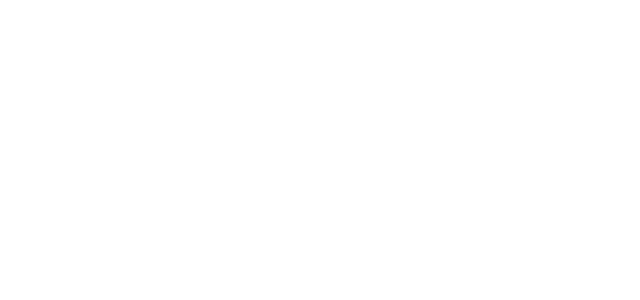
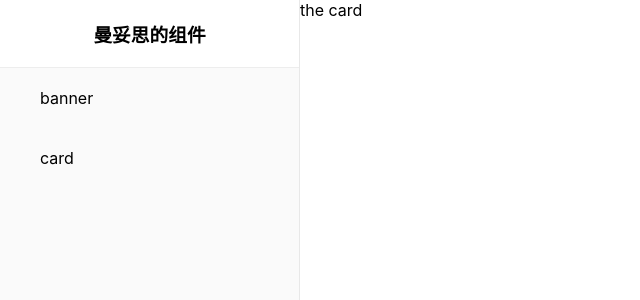
Before and after one commit to Fairfarren/vue-components, a Vue app: page /#/card in a window 1280 px wide. Shown: the top 300 px of the page, without its empty margins (0-640 px from the left). Built offline with nearby package versions, Linux system fonts and the light colour scheme.

Commit message:
搭建模板

```diff
--- a/package.json
+++ b/package.json
@@ -42,6 +42,7 @@
     "friendly-errors-webpack-plugin": "^1.6.1",
     "html-webpack-plugin": "^2.30.1",
     "node-notifier": "^5.1.2",
+    "node-sass": "^4.8.3",
     "optimize-css-assets-webpack-plugin": "^3.2.0",
     "ora": "^1.2.0",
     "portfinder": "^1.0.13",
@@ -49,6 +50,7 @@
     "postcss-loader": "^2.0.8",
     "postcss-url": "^7.2.1",
     "rimraf": "^2.6.0",
+    "sass-loader": "^6.0.7",
     "semver": "^5.3.0",
     "shelljs": "^0.7.6",
     "uglifyjs-webpack-plugin": "^1.1.1",
--- a/src/App.vue
+++ b/src/App.vue
@@ -1,16 +1,24 @@
 <template>
   <div id="app">
-
+    <div class="left">
+      <catalog />
+    </div>
+    <div class="box">
+      <router-view />
+    </div>
   </div>
 </template>
 
 <script>
 export default {
-  name: 'App'
+  name: 'App',
+  components: {
+    catalog: () => import('@/views/catalog.vue')
+  }
 }
 </script>
 
-<style>
+<style lang="scss">
   * {
     margin: 0;
     padding: 0;
@@ -20,5 +28,31 @@ export default {
   }
   a {
     text-decoration: none;
+    color: black;
+  }
+  html {
+    font-family: 'Helvetica Neue For Number','-apple-system','BlinkMacSystemFont','Segoe UI','Roboto','PingFang SC','Hiragino Sans GB','Microsoft YaHei','Helvetica Neue','Helvetica','Arial','sans-serif';
+    // font-family: "Helvetica Neue",Helvetica,Arial,sans-serif;
+    -webkit-font-smoothing: antialiased;
+  }
+  #app {
+    width: 100%;
+    display: flex;
+  }
+  .left {
+    width: 299px;
+    min-height: 100vh;
+    background: {
+      color: #fafafa;
+    }
+    border: {
+      right: 1px solid rgba(0,0,0,.07);
+    }
+  }
+  .box {
+    flex: 1;
+  }
+  .text-center {
+    text-align: center;
   }
 </style>
--- /dev/null
+++ b/src/components/banner/banner.vue
@@ -0,0 +1,11 @@
+<template>
+  <div>
+    the banner
+  </div>
+</template>
+
+<script>
+export default {
+
+}
+</script>
--- /dev/null
+++ b/src/components/card/card.vue
@@ -0,0 +1,11 @@
+<template>
+  <div>
+    the card
+  </div>
+</template>
+
+<script>
+export default {
+
+}
+</script>
--- /dev/null
+++ b/src/components/index.js
@@ -0,0 +1,10 @@
+import banner from '@/components/banner/banner.vue'
+import card from '@/components/card/card'
+
+const theComponents = {
+  install (Vue) {
+    Vue.component('fairfarrenBanner', banner)
+    Vue.component('fairfarrenCard', card)
+  }
+}
+export default theComponents
--- a/src/main.js
+++ b/src/main.js
@@ -3,6 +3,10 @@
 import Vue from 'vue'
 import App from './App'
 import router from './router'
+
+import fairfarren from '@/components/index'
+
+Vue.use(fairfarren)
 
 Vue.config.productionTip = false
 
--- /dev/null
+++ b/src/views/box/bannerView.vue
@@ -0,0 +1,11 @@
+<template>
+  <div>
+    <fairfarrenBanner />
+  </div>
+</template>
+
+<script>
+export default {
+
+}
+</script>
--- /dev/null
+++ b/src/views/box/cardView.vue
@@ -0,0 +1,11 @@
+<template>
+  <div>
+    <fairfarrenCard />
+  </div>
+</template>
+
+<script>
+export default {
+
+}
+</script>
--- /dev/null
+++ b/src/views/catalog.vue
@@ -0,0 +1,58 @@
+<template>
+  <div id="catalog">
+    <div class="text-center">
+      <h3>
+        <a href="https://fairfarren.github.io" target="_blank">曼妥思的组件</a>
+      </h3>
+    </div>
+    <ul>
+      <li v-for="(data, index) in list" :key="index">
+        <router-link :to="data.path">{{ data.text }}</router-link>
+      </li>
+    </ul>
+  </div>
+</template>
+
+<script>
+export default {
+  data () {
+    return {
+      list: [{
+        text: 'banner',
+        path: '/banner'
+      }, {
+        text: 'card',
+        path: '/card'
+      }]
+    }
+  }
+}
+</script>
+
+<style scoped lang="scss">
+  #catalog {
+    >div {
+      box-sizing: border-box;
+      padding: 20px 10px;
+      border: {
+        bottom: 1px solid rgba(0,0,0,.07);
+      }
+      background: {
+        color: #fff;
+      }
+    }
+    >ul {
+      >li {
+        padding: 10px 20px;
+        a {
+          display: block;
+          color: black;
+          padding: 10px 20px;
+          &:hover {
+            text-decoration: underline;
+          }
+        }
+      }
+    }
+  }
+</style>
```
Also changed, not shown: src/router/index.js (+8 -1 lines).
